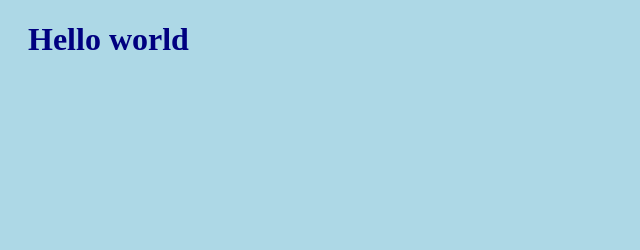
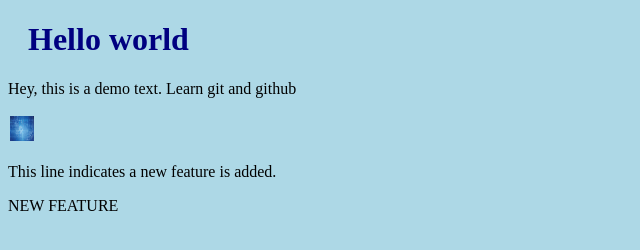
Before and after one commit to ssp1810/hello-world, a plain HTML site: page index.html in a window 1280 px wide. Shown: the whole page, without its empty margins (0-640 px from the left). Drawn offline with Linux system fonts and the light colour scheme.

Commit message:
New feature added

```diff
--- a/bluestyle.css
+++ b/bluestyle.css
@@ -6,3 +6,10 @@ body {
       color: navy;
       margin-left: 20px;
       }
+
+img{
+      height: 25px;
+      width: 24px;
+      padding: 2px;
+
+}
--- a/index.html
+++ b/index.html
@@ -8,5 +8,10 @@
 </head>
 <body>
       <h1>Hello world</h1>
+      <p>Hey, this is a demo text. Learn git and github</p>
+
+      <img src="image.jpg" alt="">
+      <p>This line indicates a new feature is added.</p>
+      <p>NEW FEATURE</p>
 </body>
 </html>
```
Also changed, not shown: image.jpg (added).
